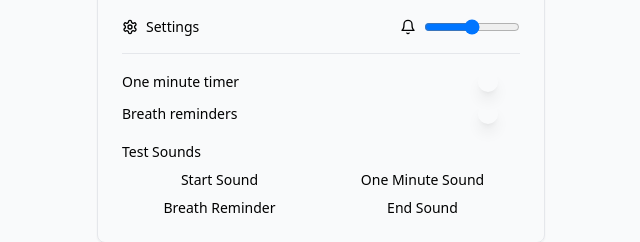
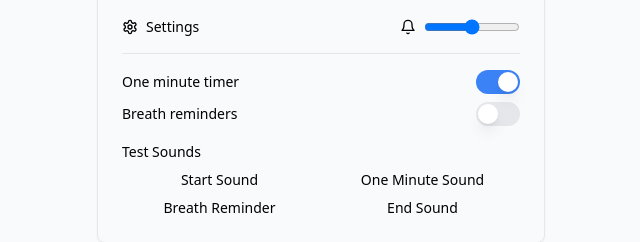
Before and after one commit to DanJonesDesign/Meditation-timer, a Next.js app: page / in a window 1280 px wide. Both pictures are taken after a click on the button "Settings". Shown: the part 359-601 px from the top of the page, without its empty margins (319-959 px from the left). Built offline with nearby package versions, Linux system fonts and the light colour scheme.

Commit message:
Update switch.jsx

```diff
--- a/src/components/ui/switch.jsx
+++ b/src/components/ui/switch.jsx
@@ -3,12 +3,17 @@ export function Switch({ checked, onCheckedChange, className, ...props }) {
     <button
       role="switch"
       aria-checked={checked}
-      data-state={checked ? "checked" : "unchecked"}
       onClick={() => onCheckedChange(!checked)}
-      className={`peer inline-flex h-6 w-11 shrink-0 cursor-pointer items-center rounded-full border-2 border-transparent transition-colors focus-visible:outline-none focus-visible:ring-2 focus-visible:ring-ring focus-visible:ring-offset-2 focus-visible:ring-offset-background disabled:cursor-not-allowed disabled:opacity-50 data-[state=checked]:bg-primary data-[state=unchecked]:bg-input ${className}`}
+      className={`peer inline-flex h-[24px] w-[44px] shrink-0 cursor-pointer rounded-full border-2 border-transparent transition-colors
+        ${checked ? 'bg-blue-500' : 'bg-gray-200'}
+        focus-visible:outline-none focus-visible:ring-2 focus-visible:ring-blue-500
+        disabled:cursor-not-allowed disabled:opacity-50`}
       {...props}
     >
-      <span className={`pointer-events-none block h-5 w-5 rounded-full bg-background shadow-lg ring-0 transition-transform data-[state=checked]:translate-x-5 data-[state=unchecked]:translate-x-0`} />
+      <span
+        className={`pointer-events-none block h-5 w-5 rounded-full bg-white shadow-lg ring-0 transition-transform
+          ${checked ? 'translate-x-5' : 'translate-x-0'}`}
+      />
     </button>
   )
 }
```
